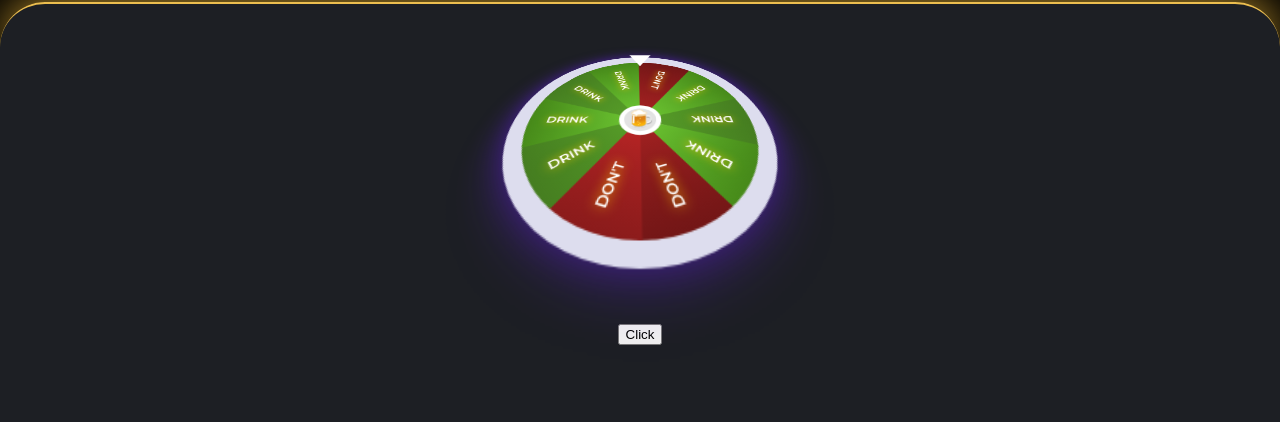
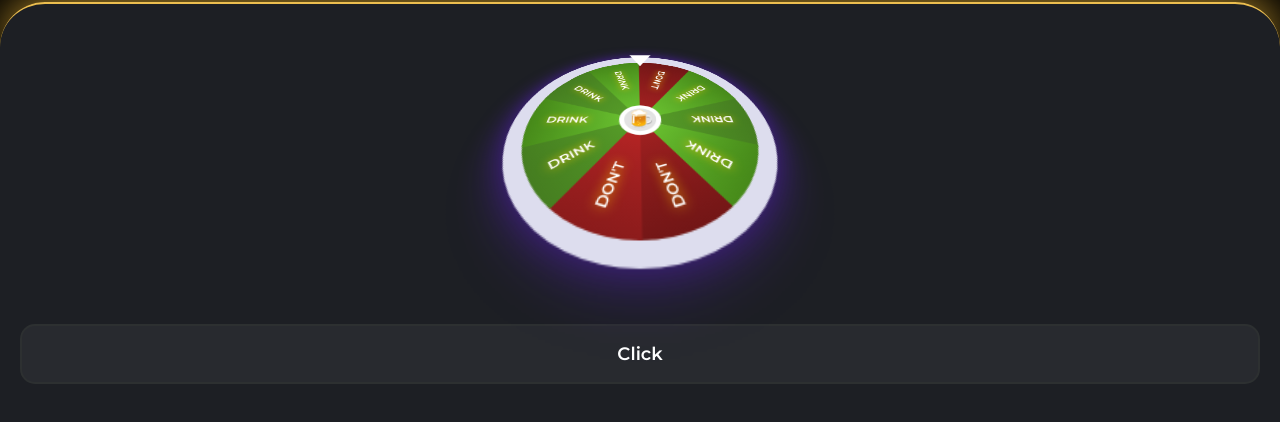
Before and after one commit to blazer2kforever/beer-roulette, a website built with webpack: page frontend/src/index.html in a window 1280 px wide. Shown: the part 58-480 px from the top of the page. Built offline with nearby package versions, Linux system fonts and the light colour scheme.

Commit message:
Added fancy styles to buttons

```diff
--- /dev/null
+++ b/frontend/src/blocks/button/button.css
@@ -0,0 +1,31 @@
+.button {
+  width: 100%;
+  height: 60px;
+  border-radius: 15px;
+  border: 2px solid #2d3031;
+
+  font-family: Montserrat, sans-serif;
+  font-size: 18px;
+  text-align: center;
+  font-weight: bold;
+  color: #fff;
+
+  background: #282a2f;
+
+  transition: all 0.5s ease;
+  cursor: pointer;
+}
+
+.button:disabled {
+  color: #959595;
+
+  background: transparent;
+
+  pointer-events: none;
+}
+
+.button:active {
+  background: transparent;
+
+  transform: scale(0.95);
+}
--- a/frontend/src/index.html
+++ b/frontend/src/index.html
@@ -38,7 +38,7 @@
           </div>
         </div>
       </div>
-      <button class="test">Click</button>
+      <button class="button" id="test">Click</button>
     </main>
   </body>
 </html>
--- a/frontend/src/index.js
+++ b/frontend/src/index.js
@@ -7,7 +7,7 @@ let popupController;
 let overlay;
 let roulette;
 
-const testButton = document.querySelector('.test');
+const testButton = document.getElementById('test');
 
 function init() {
   console.log('Initialization...');
--- a/frontend/src/pages/index.css
+++ b/frontend/src/pages/index.css
@@ -18,6 +18,8 @@
 @import url(../blocks/header/__user-name/header__user-name.css);
 @import url(../blocks/header/__user-extra/header__user-extra.css);
 
+@import url(../blocks/game/game.css);
+
 @import url(../blocks/roulette-container/roulette-container.css);
 @import url(../blocks/roulette/roulette.css);
 @import url(../blocks/roulette/_place/roulette_place.css);
@@ -32,4 +34,4 @@
 @import url(../blocks/wheel/__sector/_glow/wheel__sector_glow.css);
 @import url(../blocks/wheel/__sector-text/wheel__sector-text.css);
 
-@import url(../blocks/game/game.css);
+@import url(../blocks/button/button.css);
```
